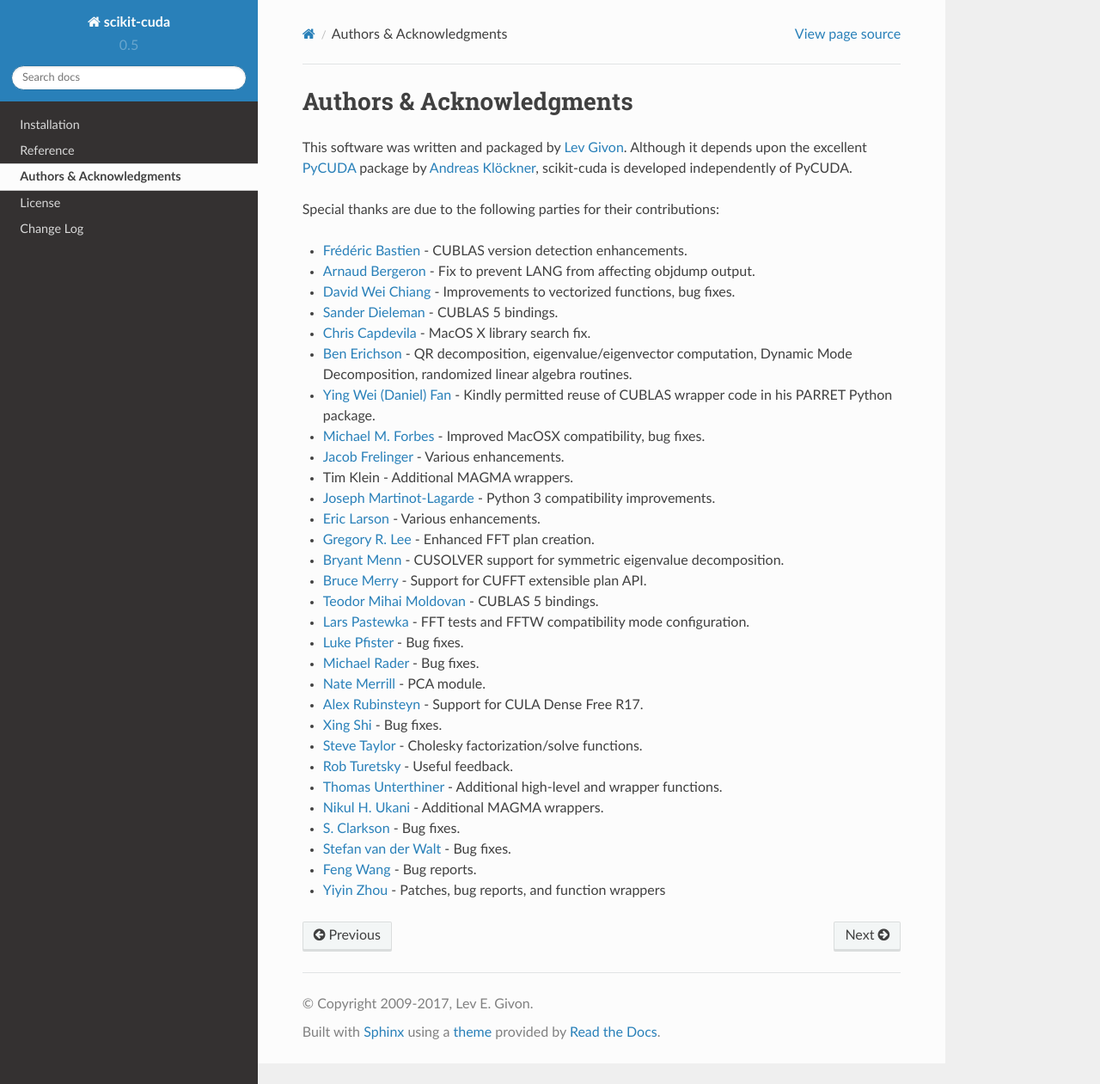
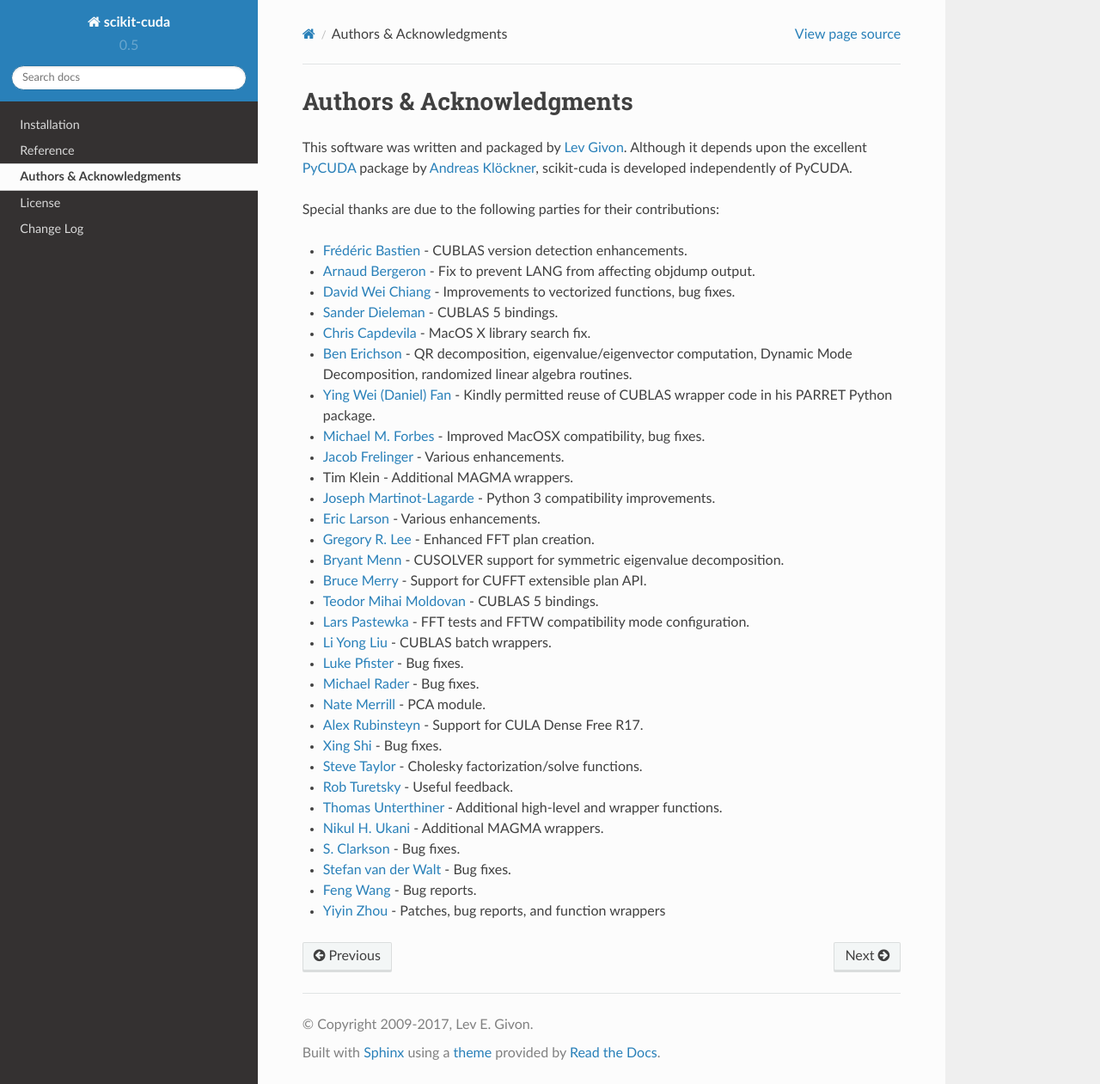
Before and after one commit to lebedov/scikit-cuda, a Sphinx documentation site: the page built from docs/source/authors.rst, in a window 1280 px wide and 1261 px high. Shown: the whole window at 86% size. Built offline with Sphinx 7.4.7 and the Read the Docs theme 2.0.0, drawn with Linux system fonts in a browser that asks for light colours; formulas are drawn with MathJax 3.

Commit message:
Update author list.

```diff
--- a/README.rst
+++ b/README.rst
@@ -80,6 +80,7 @@
                         Bruce Merry and
                         Nate Merill and
                         Lars Pastewka and
+                        Li Yong Liu and
                         S. Clarkson and
                         Michael Rader and
                         Steve Taylor and
--- a/docs/source/authors.rst
+++ b/docs/source/authors.rst
@@ -36,7 +36,9 @@
 - `Teodor Mihai Moldovan <https://github.com/teodor-moldovan>`_ - CUBLAS 5
   bindings.
 - `Lars Pastewka <https://github.com/pastewka>`_ - FFT tests and FFTW compatibility mode configuration.
-- `Luke Pfister <https://www.linkedin.com/pub/luke-pfister/11/70a/731>`_ - Bug fixes.
+- `Li Yong Liu <http://laoniu85.github.io>`_ - CUBLAS batch wrappers.
+- `Luke Pfister <https://www.linkedin.com/pub/luke-pfister/11/70a/731>`_ - Bug
+  fixes.
 - `Michael Rader <https://github.com/mrader1248>`_ - Bug fixes.
 - `Nate Merrill <https://github.com/nmerrill67>`_ - PCA module.
 - `Alex Rubinsteyn <https://github.com/iskandr>`_ - Support for CULA Dense Free R17.
--- a/docs/source/changes.rst
+++ b/docs/source/changes.rst
@@ -33,6 +33,7 @@
 * Use absolute path for skcuda header includes (enh. by S. Clarkson).
 * Fix QR issues by reverting fix for #131 and raising PyCUDA version requirement
   (fix by S. Clarkson).
+* More batch CUBLAS wrappers (enh. by Li Yong Liu)
 
 Release 0.5.1 - (October 30, 2015)
 ----------------------------------
```
